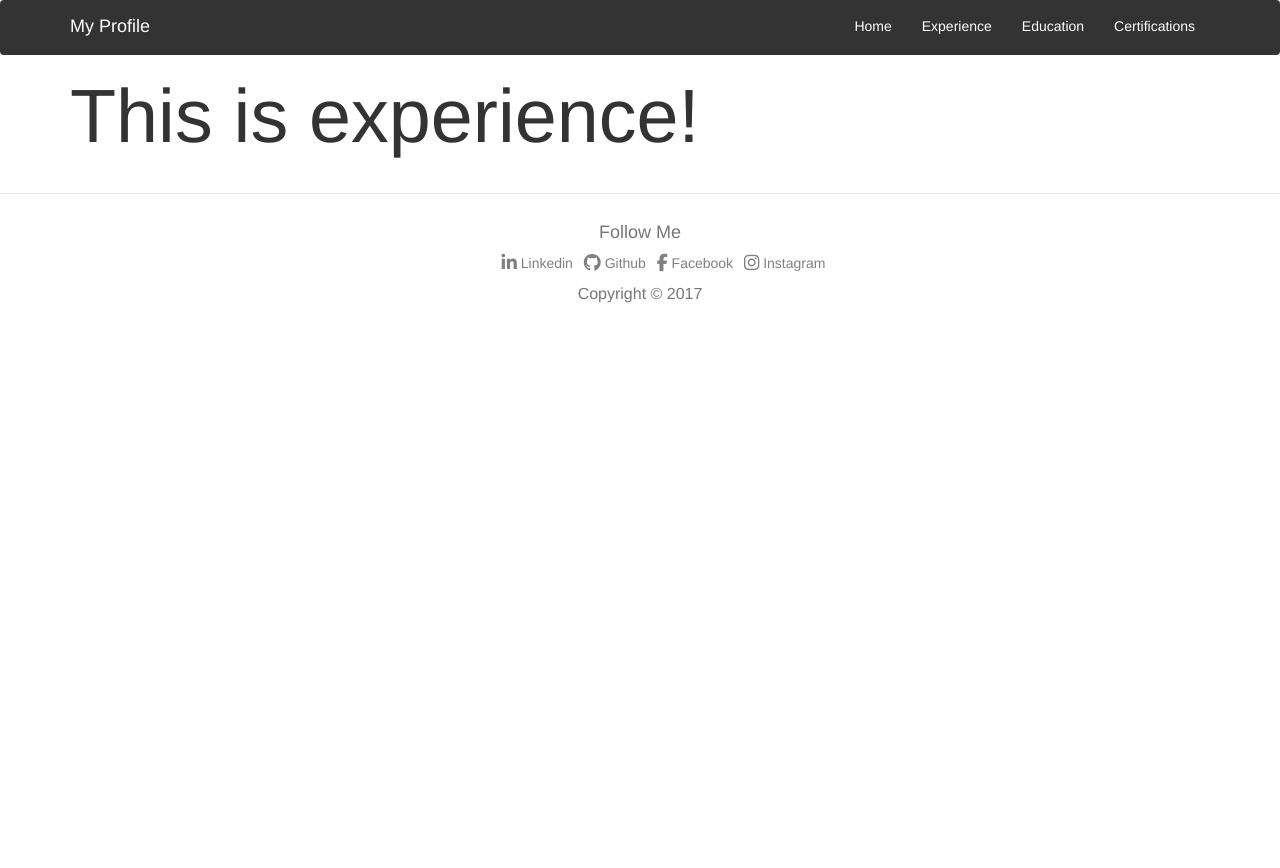
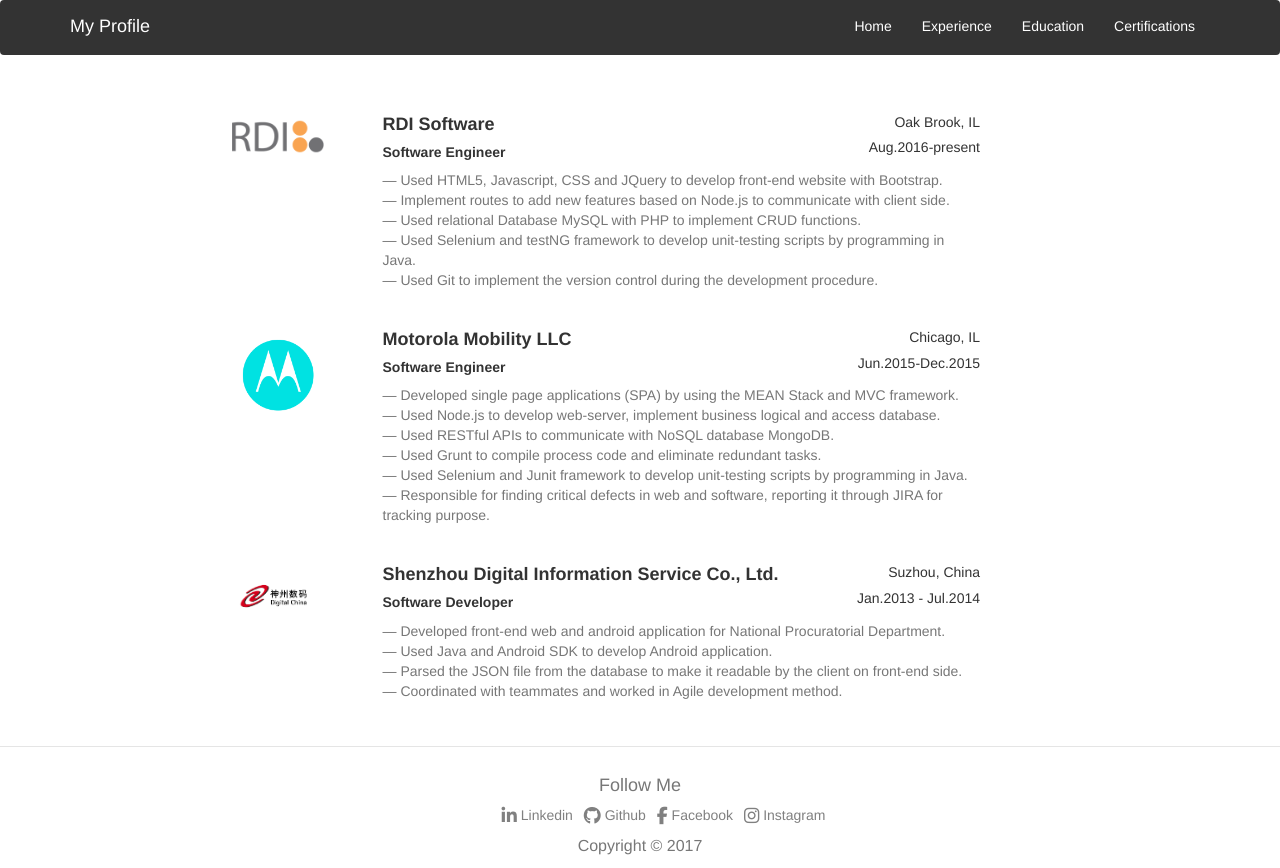
Before and after one commit to xjiang243/myprofile, a website: page app/index.html at #!/experience in a window 1280 px wide. Before the commit the page ends 800 px from the top, so only its background shows below. Drawn offline with nearby package versions, Linux system fonts and the light colour scheme; some packages are replaced by stand-ins of ours; files that its build step writes are made by us from their sources.

Commit message:
add experience

```diff
--- a/app/index.html
+++ b/app/index.html
@@ -39,7 +39,7 @@
                             <!-- Collect the nav links, forms, and other content for toggling -->
                             <div class="collapse navbar-collapse" id="bs-example-navbar-collapse-1">
                               <ul class="nav navbar-nav navbar-right">
-                                <li><a href="#!/">Home</a></li>
+                                <li><a href="#!/" >Home</a></li>
                                 <li><a href="#!/experience">Experience</a></li>
                                 <li><a href="#!/education">Education</a></li>
                                 <li><a href="#!/certifications">Certifications</a></li>
@@ -57,22 +57,22 @@
                   <h4>Follow Me</h4>
                   <ul>
                       <li>
-                        <a href = "https://www.linkedin.com/in/xuhui-jiang-40b8b6a6/">
+                        <a href = "https://www.linkedin.com/in/xuhui-jiang-40b8b6a6/" target="_blank">
                           <span><i class="fa fa-linkedin fa-lg" aria-hidden="true"></i> Linkedin</span>
                         </a>
                       </li>
                       <li>
-                        <a href = "https://github.com/xjiang243">
+                        <a href = "https://github.com/xjiang243" target="_blank">
                           <span><i class="fa fa-github fa-lg" aria-hidden="true"></i> Github</span>
                         </a>
                       </li>
                       <li>
-                        <a href = "https://www.facebook.com/profile.php?id=100004876369059">
+                        <a href = "https://www.facebook.com/profile.php?id=100004876369059" target="_blank">
                           <span><i class="fa fa-facebook fa-lg" aria-hidden="true"></i> Facebook</span>
                         </a>
                       </li>
                       <li>
-                        <a href = "https://www.instagram.com/xjiang243/">
+                        <a href = "https://www.instagram.com/xjiang243/" target="_blank">
                           <span><i class="fa fa-instagram fa-lg" aria-hidden="true"></i> Instagram</span>
                         </a>
                       </li>
@@ -110,7 +110,7 @@
         <!-- build:js({.tmp,app}) scripts/scripts.js -->
         <script src="scripts/app.js"></script>
         <script src="scripts/controllers/main.js"></script>
-        <script src="scripts/controllers/about.js"></script>
+        <script src="scripts/controllers/experience.js"></script>
         <!-- endbuild -->
 </body>
 </html>
--- a/app/scripts/controllers/experience.js
+++ b/app/scripts/controllers/experience.js
@@ -9,5 +9,50 @@
  */
 angular.module('profile-App')
   .controller('ExperienceCtrl',['$scope', function ($scope) {
+    var experiences = [
+    	{
+    	companylogo: '../images/rdi_logo.png',
+    	company: 'RDI Software',
+    	title: 'Software Engineer',
+    	location: 'Oak Brook, IL',
+    	period: 'Aug.2016-present',
+    	description:[
+			'Used HTML5, Javascript, CSS and JQuery to develop front-end website with Bootstrap.',
+			'Implement routes to add new features based on Node.js to communicate with client side.',
+			'Used relational Database MySQL with PHP to implement CRUD functions.',
+			'Used Selenium and testNG framework to develop unit-testing scripts by programming in Java.',
+			'Used Git to implement the version control during the development procedure.'
+    	]},
+    	{
+		companylogo: '../images/moto_logo.png',
+    	company: 'Motorola Mobility LLC',
+    	title: 'Software Engineer',
+    	location: 'Chicago, IL',
+    	period: 'Jun.2015-Dec.2015',
+    	description:[
+				'Developed single page applications (SPA) by using the MEAN Stack and MVC framework.',
+				'Used Node.js to develop web-server, implement business logical and access database.',
+				'Used RESTful APIs to communicate with NoSQL database MongoDB.',
+				'Used Grunt to compile process code and eliminate redundant tasks.',
+				'Used Selenium and Junit framework to develop unit-testing scripts by programming in Java.',
+				'Responsible for finding critical defects in web and software, reporting it through JIRA for tracking purpose.'
+    	]},
+    	{
+    	companylogo: '../images/digital_china_logo.png',
+    	company: 'Shenzhou Digital Information Service Co., Ltd.',
+    	title: 'Software Developer',
+    	location: 'Suzhou, China',
+    	period: 'Jan.2013 - Jul.2014 ',
+    	description:[
+				'Developed front-end web and android application for National Procuratorial Department.',
+				'Used Java and Android SDK to develop Android application.',
+				'Parsed the JSON file from the database to make it readable by the client on front-end side.',
+				'Coordinated with teammates and worked in Agile development method.'
 
+    	]
+    	}
+
+    	];
+
+    $scope.experiences = experiences;
   }]);
--- a/app/styles/main.css
+++ b/app/styles/main.css
@@ -172,3 +172,28 @@
 p {
   font-size: 2vmin;
 }
+
+blockquote{
+  border-left: none;
+}
+
+dt{
+  padding-left: 60px;
+  padding-top: 15px;
+}
+
+.thumbnail{
+  width: 100px;
+  height: 100px;
+  border-style: none;
+}
+
+.thumbnail img{
+  width: 100%;
+  display: block;
+}
+
+.well a{
+  color:#313461;
+  text-decoration: none;
+}
--- a/app/views/experience.html
+++ b/app/views/experience.html
@@ -1,3 +1,30 @@
 <div class = "container">
-	<h1>This is experience!</h1>
+	<br>
+	<br>
+	<div class = "row">
+		<div class= "col-xs-9 col-xs-offset-1 col-md-9 col-md-offset-1">
+		   <dl class="dl-horizontal" ng-repeat = "experience in experiences">
+				  <dt>
+				  	<a class="thumbnail">
+		      			<img ng-src= {{experience.companylogo}} alt="...">
+		    		</a>
+				  </dt>
+				  <dd>
+				  	<blockquote>
+					  		<div class="col-xs-9 col-md-9">
+							  <h4><strong>{{experience.company}}</strong></h4>
+							  <h5><strong>{{experience.title}}</strong></h5>
+							</div>
+							<div class="col-xs-3 col-md-3" style="text-align: right">
+								<h5>{{experience.location}}</h5>
+			    				<h5>{{experience.period}}</h5>
+							</div>
+							<div class="col-xs-12 col-md-12">
+						   		<footer ng-repeat="description in experience.description">{{description}}</footer>
+						   	</div>
+		   			</blockquote>
+				  </dd>
+			</dl>
+		</div>
+	</div>
 </div>
--- a/bower.json
+++ b/bower.json
@@ -1,5 +1,5 @@
 {
-  "name": "footer",
+  "name": "profile",
   "version": "0.0.0",
   "dependencies": {
     "angular": "^1.4.0",
@@ -11,7 +11,7 @@
     "angular-mocks": "^1.4.0"
   },
   "appPath": "app",
-  "moduleName": "footerApp",
+  "moduleName": "profile-App",
   "overrides": {
     "bootstrap": {
       "main": [
--- a/package.json
+++ b/package.json
@@ -1,5 +1,5 @@
 {
-  "name": "footer",
+  "name": "profile",
   "private": true,
   "devDependencies": {
     "autoprefixer-core": "^5.2.1",
--- a/test/spec/controllers/about.js
+++ /dev/null
@@ -1,23 +0,0 @@
-'use strict';
-
-describe('Controller: AboutCtrl', function () {
-
-  // load the controller's module
-  beforeEach(module('footerApp'));
-
-  var AboutCtrl,
-    scope;
-
-  // Initialize the controller and a mock scope
-  beforeEach(inject(function ($controller, $rootScope) {
-    scope = $rootScope.$new();
-    AboutCtrl = $controller('AboutCtrl', {
-      $scope: scope
-      // place here mocked dependencies
-    });
-  }));
-
-  it('should attach a list of awesomeThings to the scope', function () {
-    expect(AboutCtrl.awesomeThings.length).toBe(3);
-  });
-});
```
Also changed, not shown: app/views/main.html (+4 -8 lines), test/spec/controllers/experience.js (added, +13 -0 lines), test/spec/controllers/main.js (+47 -18 lines), app/images/digital_china_logo.png (added), app/images/moto_logo.png (added), app/images/rdi_logo.png (added).
